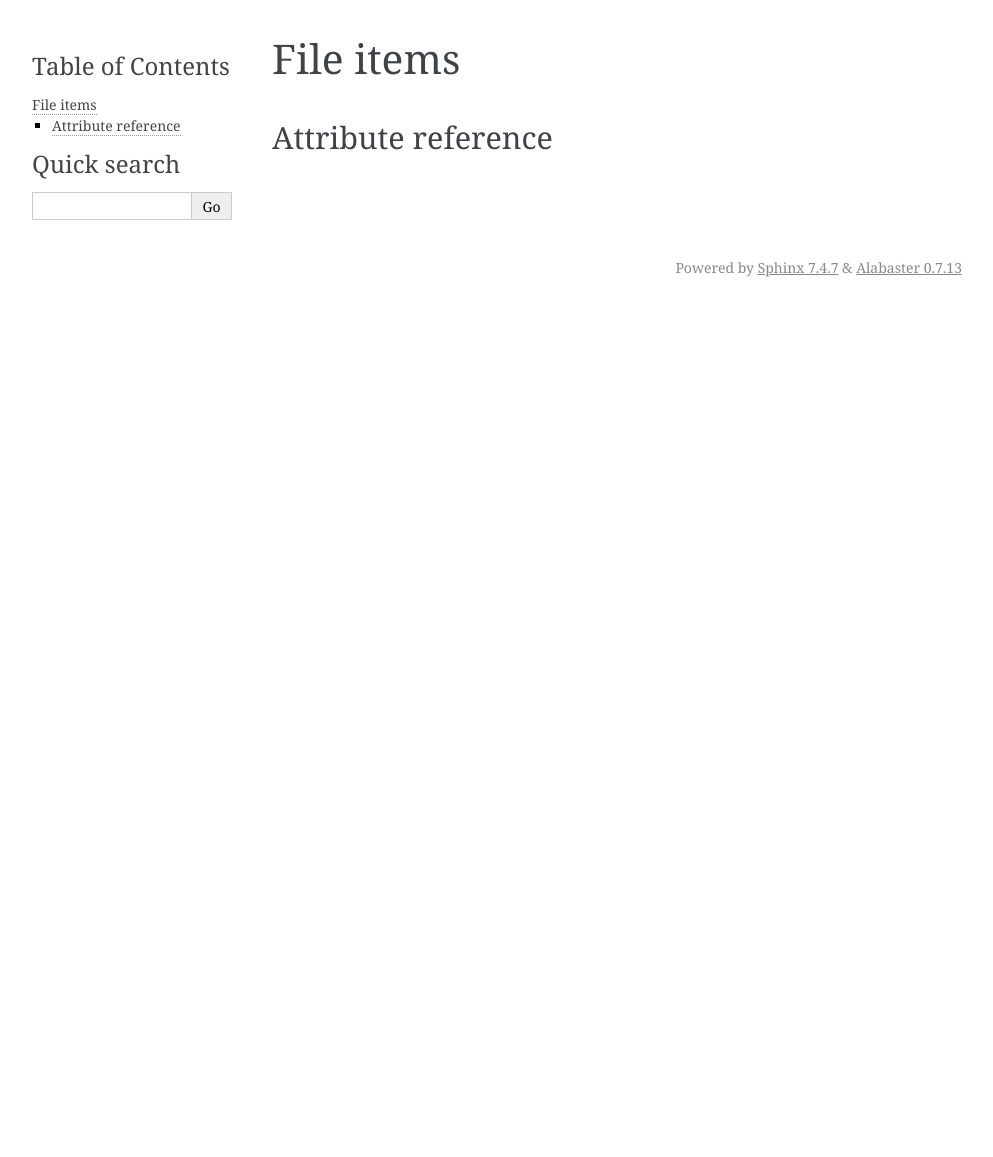
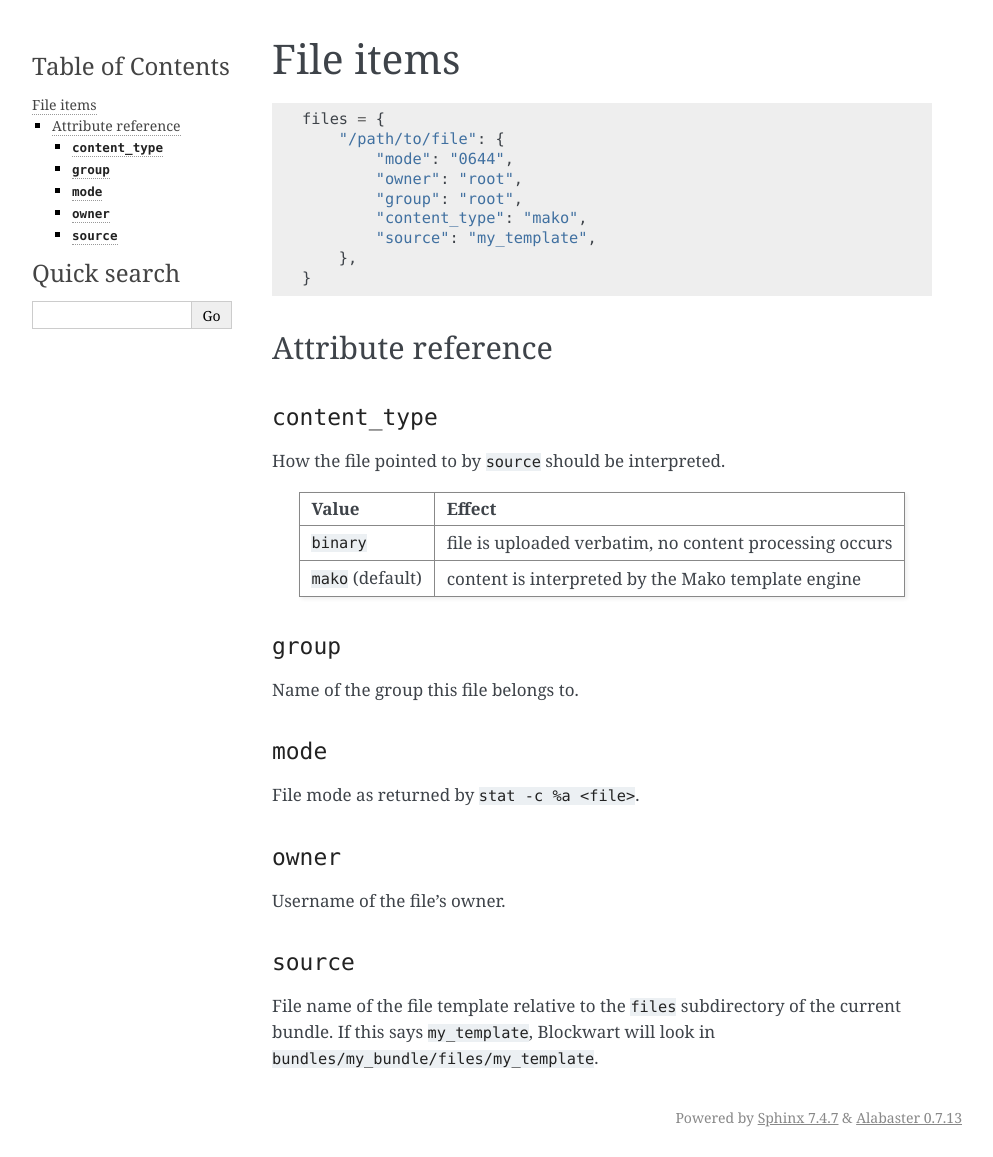
Before and after one commit to bundlewrap/bundlewrap, a Sphinx documentation site: the page built from doc/item_file.rst, in a window 1280 px wide. Shown: the whole page, without its empty margins (148-1141 px from the left). Built offline with Sphinx 7.4.7, drawn with Linux system fonts in a browser that asks for light colours; before the commit the page ends 900 px from its top, so only the background shows below that.

Commit message:
add file item reference

```diff
--- a/doc/item_file.rst
+++ b/doc/item_file.rst
@@ -4,5 +4,50 @@
 File items
 ##########
 
+.. code-block:: python
+
+    files = {
+        "/path/to/file": {
+            "mode": "0644",
+            "owner": "root",
+            "group": "root",
+            "content_type": "mako",
+            "source": "my_template",
+        },
+    }
+
 Attribute reference
 -------------------
+
+``content_type``
+++++++++++++++++
+
+How the file pointed to by ``source`` should be interpreted.
+
++--------------------+----------------------------------------------------------------------------+
+| Value              | Effect                                                                     |
++====================+============================================================================+
+| ``binary``         | file is uploaded verbatim, no content processing occurs                    |
++--------------------+----------------------------------------------------------------------------+
+| ``mako`` (default) | content is interpreted by the Mako template engine                         |
++--------------------+----------------------------------------------------------------------------+
+
+``group``
++++++++++
+
+Name of the group this file belongs to.
+
+``mode``
+++++++++
+
+File mode as returned by ``stat -c %a <file>``.
+
+``owner``
++++++++++
+
+Username of the file's owner.
+
+``source``
+++++++++++
+
+File name of the file template relative to the ``files`` subdirectory of the current bundle. If this says ``my_template``, Blockwart will look in ``bundles/my_bundle/files/my_template``.
```
